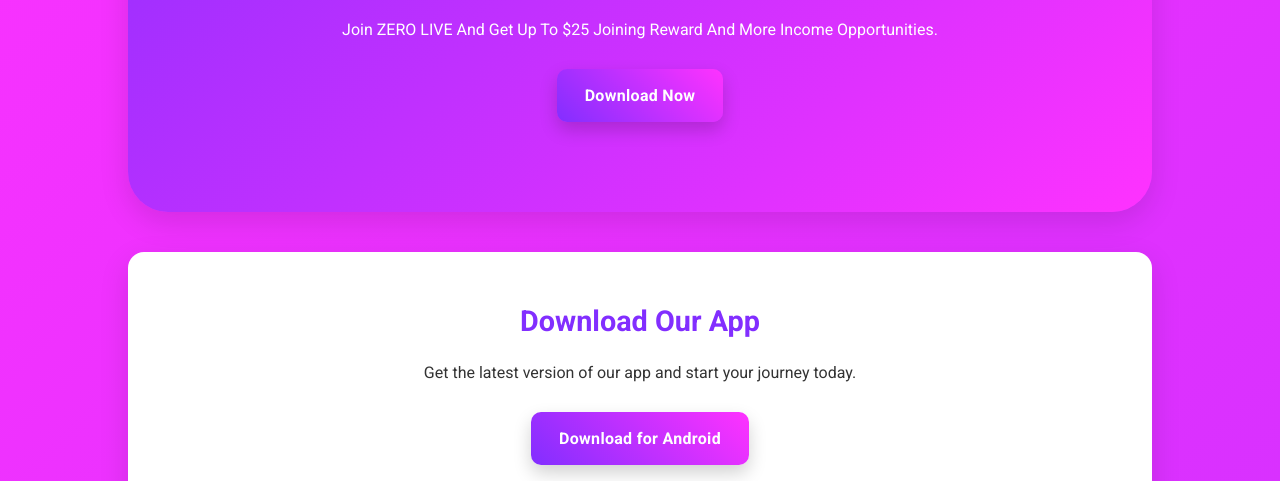
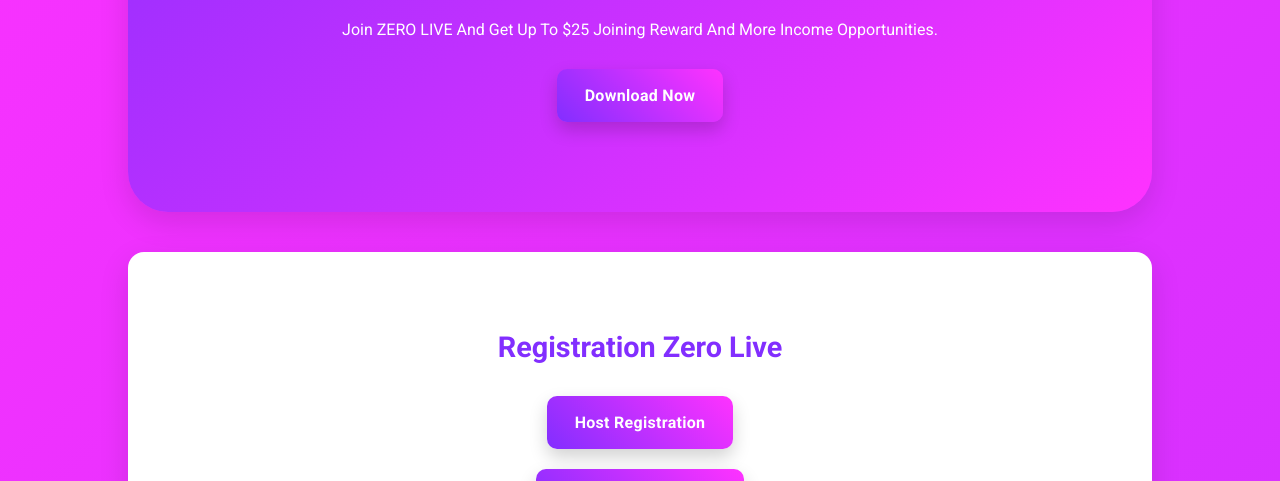
Before and after one commit to JANIGNO1/Zero-Live, a plain HTML site: page index.html in a window 1280 px wide. Shown: the part 475-956 px from the top of the page. Drawn offline with Linux system fonts and the light colour scheme.

Commit message:
Update index.html

```diff
--- a/index.html
+++ b/index.html
@@ -81,9 +81,9 @@
 
   <!-- DOWNLOAD -->
   <section id="download">
-    <h2>Download Our App</h2>
+     <!-- <h2>Download Our App</h2>
     <p>Get the latest version of our app and start your journey today.</p>
-    <a href="https://m.zeroapp.live/desc/download.html" class="btn btn-primary">Download for Android</a> <br>
+    <a href="https://m.zeroapp.live/desc/download.html" class="btn btn-primary">Download for Android</a> <br>-->
      <!-- <a href="https://m.zeroapp.live/desc/download.html" class="btn btn-primary">Download for iOS</a> -->
     <br>
         <h2>Registration Zero Live</h2>
```
